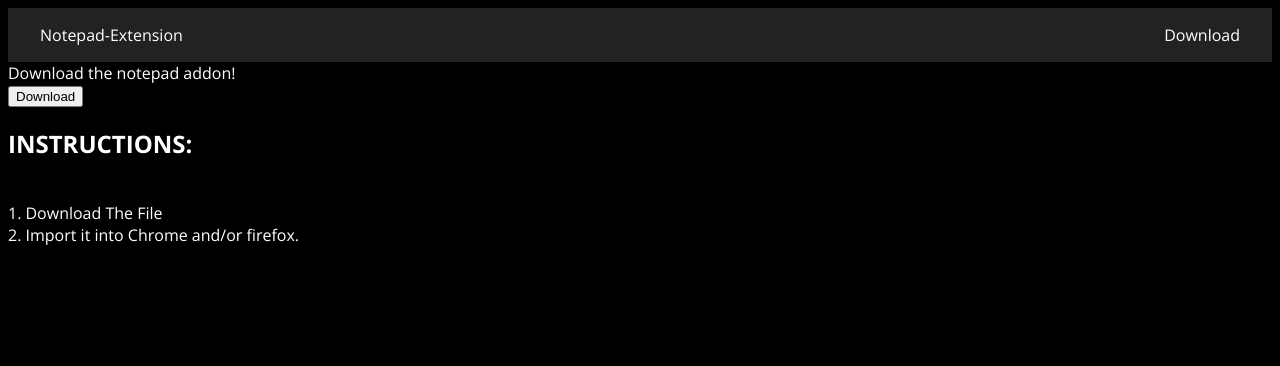
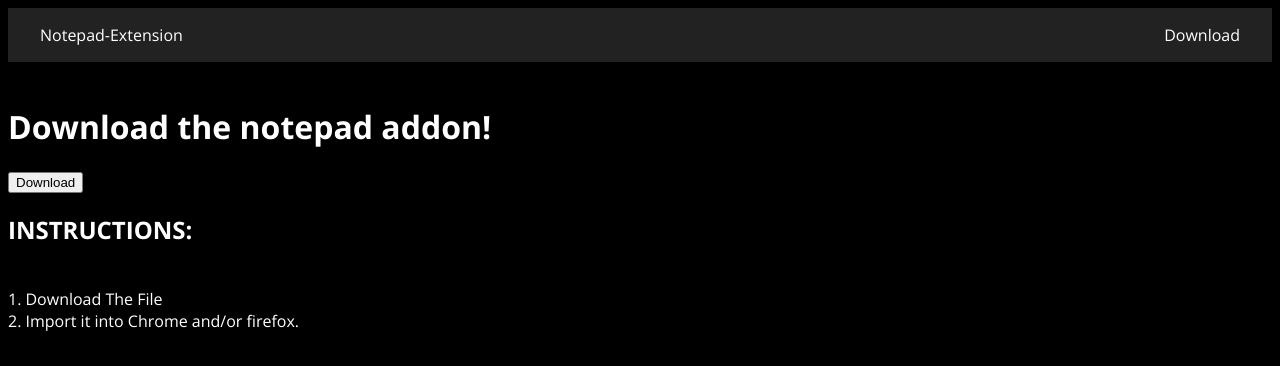
Before and after one commit to SoyTeraverse/Notepad-Extension, a plain HTML site: page download/index.html in a window 1280 px wide. Drawn offline with nearby package versions, Linux system fonts and the light colour scheme.

Commit message:
Update download section with heading and link fix

```diff
--- a/download/index.html
+++ b/download/index.html
@@ -12,8 +12,9 @@
 	</head>
 	<body>
 		<div id="navbar-placeholder"></div>
-		<p>Download the notepad addon!</p>
-		<a href="https://squared.qd.je/download/notepad.zip"><input type="button" value="Download"></a>
+		<br>
+		<h1>Download the notepad addon!</h1>
+		<a href="http://squared.qd.je/download/notepad.zip"><input type="button" value="Download"></a>
 		<br>
 		<h2>INSTRUCTIONS:</h2>
 		<br>
```
